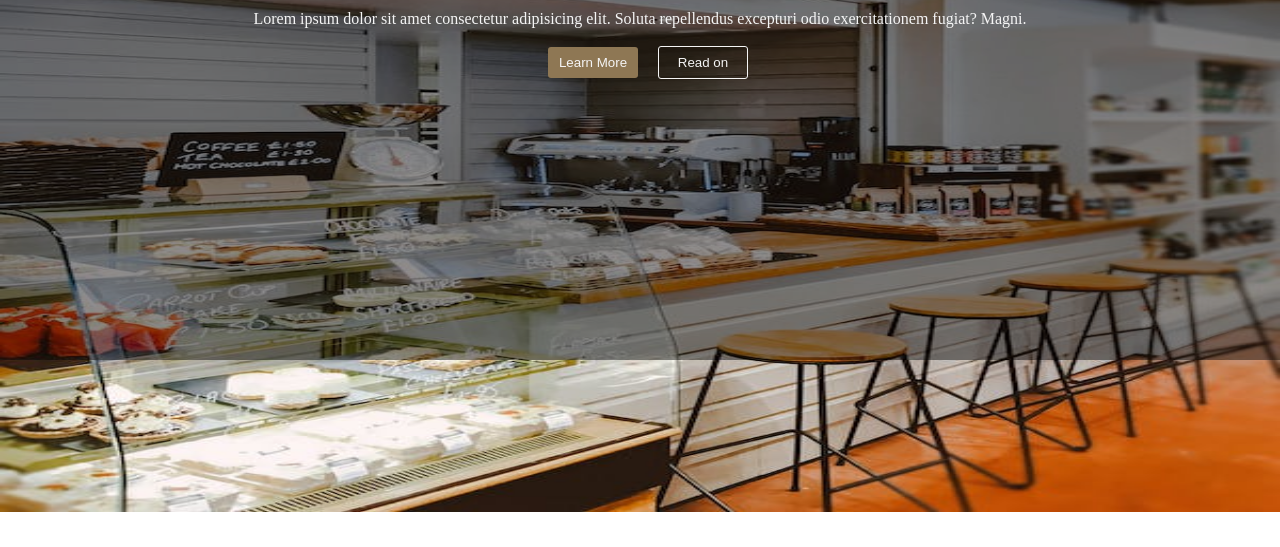
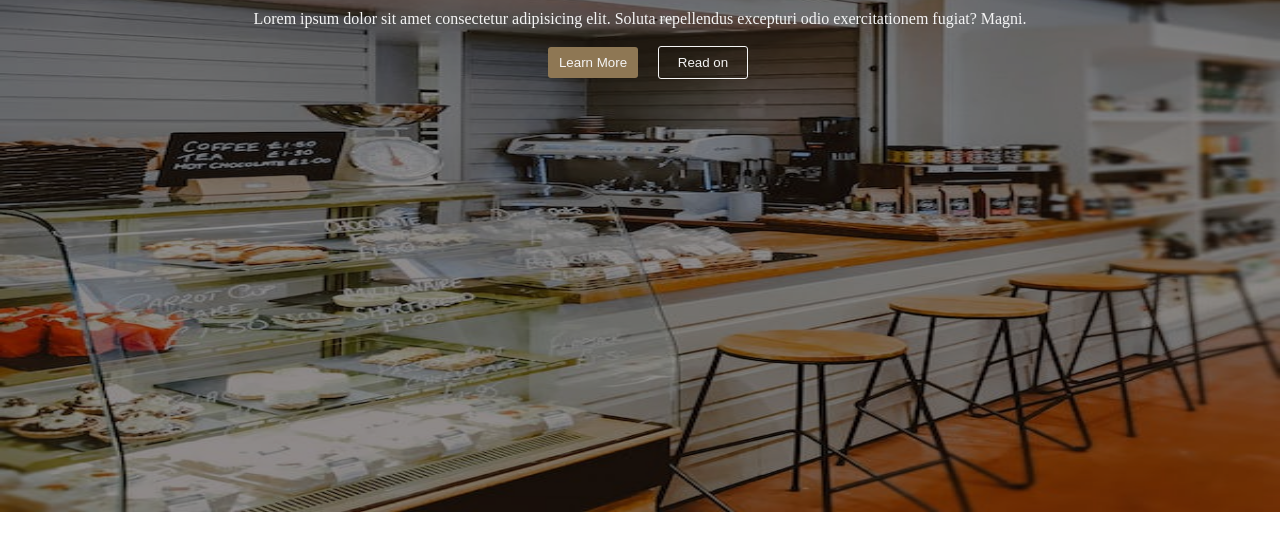
Before and after one commit to SafaaEhab/bakery, a plain HTML site: page index.html in a window 1280 px wide. Shown: the part 248-795 px from the top of the page. Drawn offline with Linux system fonts and the light colour scheme.

Commit message:
Update style.css

```diff
--- a/css/style.css
+++ b/css/style.css
@@ -5,7 +5,7 @@
 
 .bur {
     background-color: rgb(0 0 0 / 44%);
-    height: 76vh;
+    height: 100%;
 }
 
 header {
```
